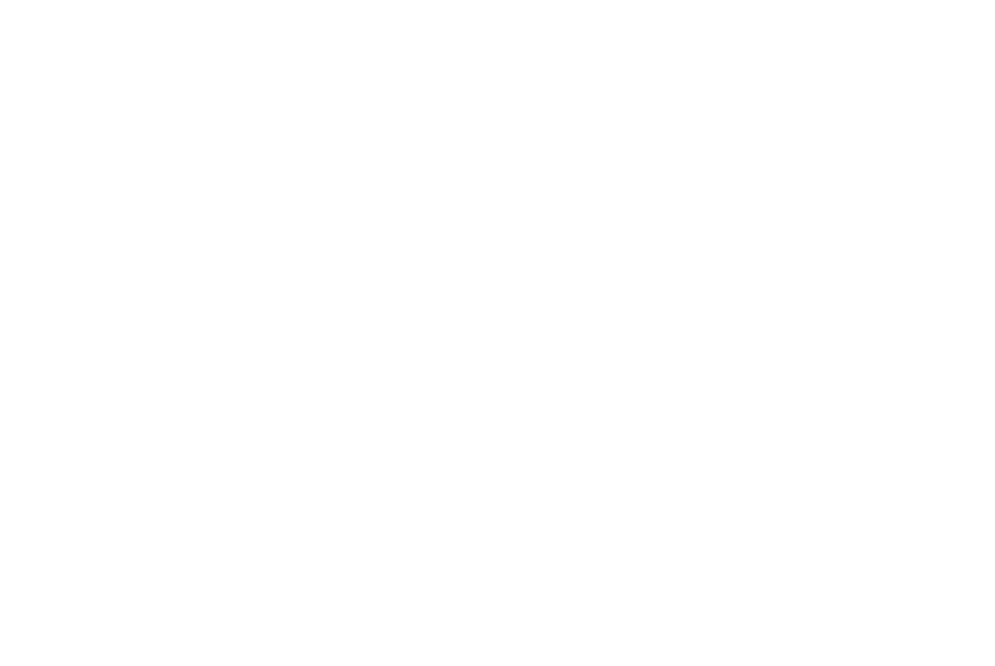
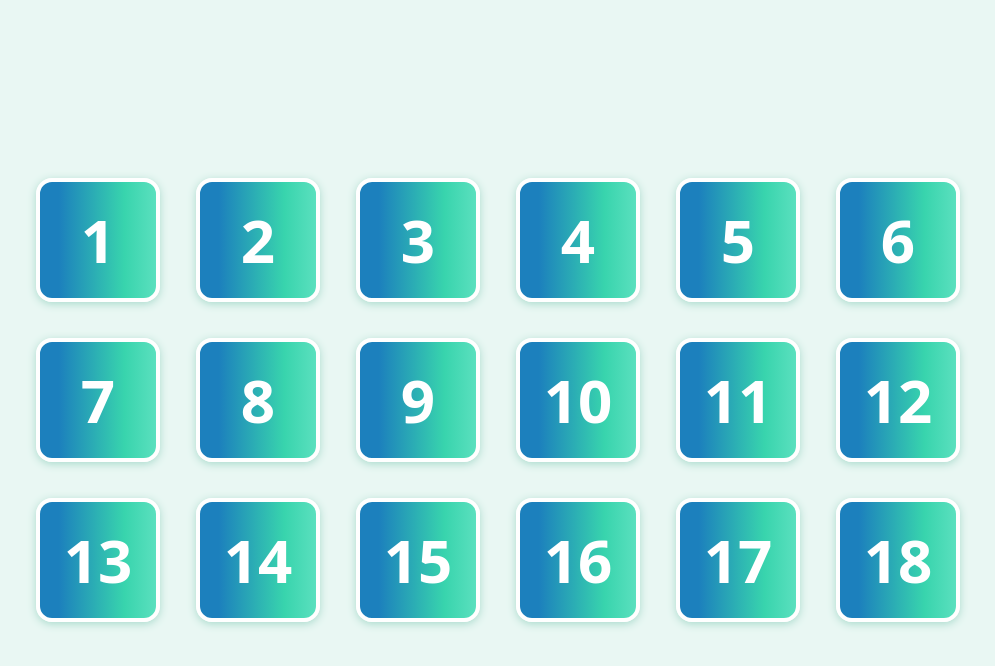
Before and after one commit to jperezGago/prueba-front, a React (Vite) app: page / in a window 1280 px wide. Both pictures are taken after a click on the button "Comenzar". Shown: the top 666 px of the page, without its empty margins (142-1137 px from the left). Built offline with nearby package versions, Linux system fonts and the light colour scheme.

Commit message:
game-ui: show cards in Game view

```diff
--- a/src/views/Game.tsx
+++ b/src/views/Game.tsx
@@ -1,5 +1,18 @@
+import { Card } from '../components'
+import { useGame } from '../hooks'
+
 const Game: React.FC = () => {
-  return <h1>Game</h1>
+  const [cardsInfo] = useGame()
+
+  return (
+    <main className='min-h-screen bg-green-soft-uelz grid place-content-center'>
+      <section className='grid grid-cols-6 gap-[36px]'>
+        {cardsInfo.map(cardInfo => (
+          <Card key={cardInfo.id} cardInfo={cardInfo}/>
+        ))}
+      </section>
+    </main>
+  )
 }
 
 export default Game
```
